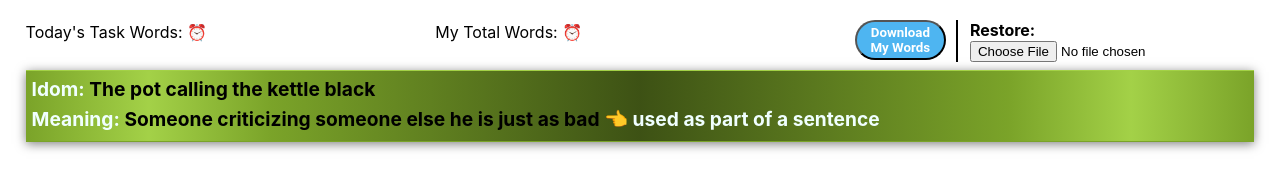
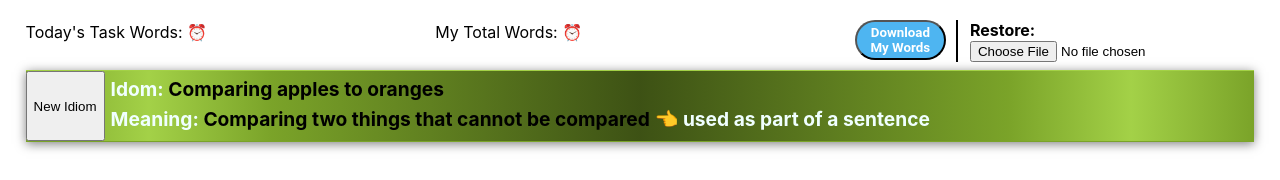
Before and after one commit to myuzhang/word-space-repetition, a React (Create React App) app: page / in a window 1280 px wide. Shown: the top 180 px of the page. Built offline with nearby package versions, Linux system fonts and the light colour scheme.

Commit message:
add next idiom button

```diff
--- a/src/App.css
+++ b/src/App.css
@@ -64,6 +64,7 @@
   box-shadow: 0 2px 10px rgba(0,0,0,0.5);
   border-top: 1px solid var(--light);
   border-bottom: 1px solid var(--dark);
+  display: flex;
 }
 
 .left-text {
--- a/src/components/content.jsx
+++ b/src/components/content.jsx
@@ -19,7 +19,7 @@ const Content = () => {
     setWords(words => {
       const dupWord = words.filter(word => word.value === newWord.value)
       if (dupWord.length === 0) {
-        return [...words, newWord]
+        return [newWord, ...words]
       }
       return words
     })
@@ -55,11 +55,11 @@ const Content = () => {
           <button className="square-button" value="Cambridge" id="Cambridge" onClick={handleSelectDict}>Cambridge</button>
           <button className="square-button" value="Synonyms" id="Synonyms" onClick={handleSelectDict}>Synonyms</button>
         </div>
-        {dict === 'Merriam' && <iframe src={`https://www.merriam-webster.com/dictionary/${highlightWord.value}`} width="720" height="600" title="myFrame"></iframe>}
-        {dict === 'Dictionary' && <iframe src={`https://www.dictionary.com/browse/${highlightWord.value}`} width="720" height="600" title="myFrame"></iframe>}
-        {dict === 'Cambridge' && <iframe src={`https://dictionary.cambridge.org/dictionary/english/${highlightWord.value}`} width="720" height="600" title="myFrame"></iframe>}
-        {dict === 'Synonyms' && <iframe src={`https://www.wordhippo.com/what-is/another-word-for/${highlightWord.value}.html`} width="720" height="600" title="myFrame"></iframe>}
-        {dict === 'Antonyms' && <iframe src={`https://www.wordhippo.com/what-is/the-opposite-of/${highlightWord.value}.html`} width="720" height="600" title="myFrame"></iframe>}
+        {dict === 'Merriam' && <iframe src={`https://www.merriam-webster.com/dictionary/${highlightWord.value}`} width="800" height="800" title="myFrame"></iframe>}
+        {dict === 'Dictionary' && <iframe src={`https://www.dictionary.com/browse/${highlightWord.value}`} width="800" height="800" title="myFrame"></iframe>}
+        {dict === 'Cambridge' && <iframe src={`https://dictionary.cambridge.org/dictionary/english/${highlightWord.value}`} width="800" height="800" title="myFrame"></iframe>}
+        {dict === 'Synonyms' && <iframe src={`https://www.wordhippo.com/what-is/another-word-for/${highlightWord.value}.html`} width="800" height="800" title="myFrame"></iframe>}
+        {dict === 'Antonyms' && <iframe src={`https://www.wordhippo.com/what-is/the-opposite-of/${highlightWord.value}.html`} width="800" height="800" title="myFrame"></iframe>}
       </div>
     </div>
   )
--- a/src/components/idiom.jsx
+++ b/src/components/idiom.jsx
@@ -1,14 +1,22 @@
-import React from 'react'
+import React, { useState } from 'react'
 import idoms from '../data/idioms'
 
 const Idom = () => {
-  const randomIdomIndex = Math.floor(Math.random() * Math.floor(idoms.length))
+  const randomIdomIndex = () => Math.floor(Math.random() * Math.floor(idoms.length))
+  const [idiom, setIdiom] = useState(idoms[randomIdomIndex()])
+
+  const handleNext = () => {
+    setIdiom(idoms[randomIdomIndex()])
+  }
 
   return (
     <div className="ribbon color">
-      <p className="left-text">Idom: <span className="idiom-value">{idoms[randomIdomIndex].idiom}</span></p>
-      <p className="left-text">Meaning: <span className="idiom-value">{idoms[randomIdomIndex].meanging}</span> 👈 used {idoms[randomIdomIndex].usage}</p>
-  </div>
+      <button onClick={handleNext}>New Idiom</button>
+      <div>
+        <p className="left-text">Idom: <span className="idiom-value">{idiom.idiom}</span></p>
+        <p className="left-text">Meaning: <span className="idiom-value">{idiom.meanging}</span> 👈 used {idiom.usage}</p>
+      </div>
+    </div>
   )
 }
 
```
